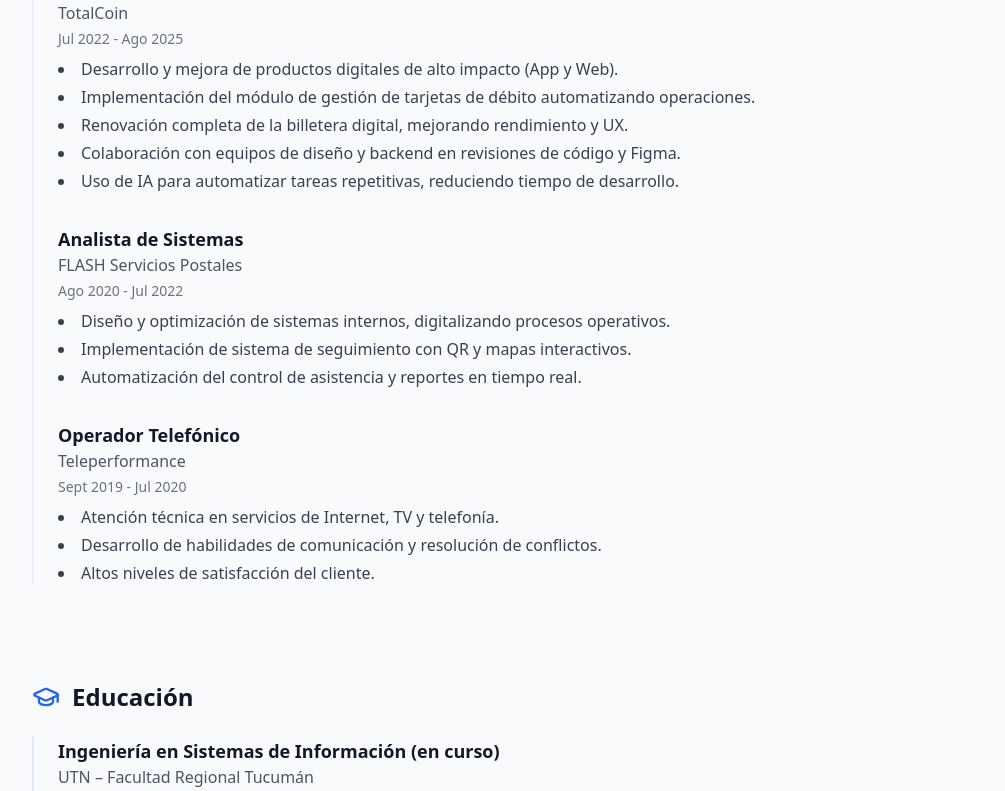
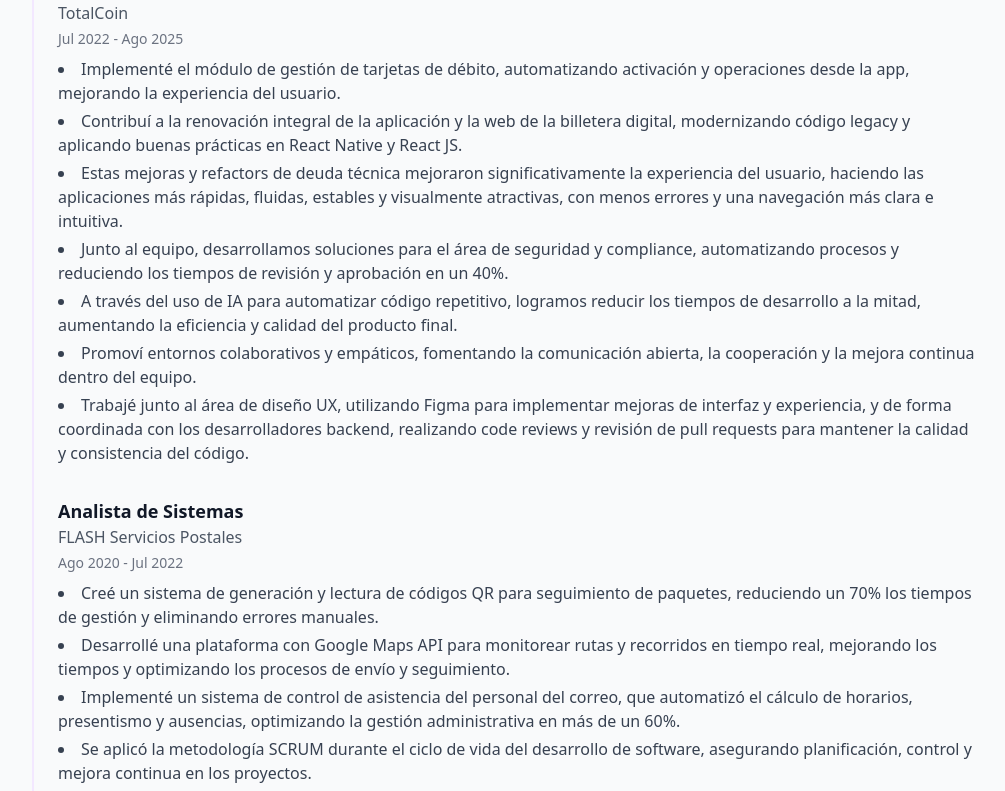
Before and after one commit to music1991/viviendas, a React (Vite) app: page /about in a window 1280 px wide. Shown: the part 789-1580 px from the top of the page, without its empty margins (136-1141 px from the left). Built offline with nearby package versions, Linux system fonts and the light colour scheme; no server answers.

Commit message:
Se ajustan descripciones de experiencias laborales

```diff
--- a/src/locales/en.json
+++ b/src/locales/en.json
@@ -52,11 +52,13 @@
           "company": "TotalCoin",
           "period": "Jul 2022 - Aug 2025",
           "details": [
-            "Developed and improved high-impact digital products (Web and Mobile).",
-            "Implemented debit card management module with automated workflows.",
-            "Redesigned the digital wallet, improving speed and UX.",
-            "Collaborated with design and backend teams through code reviews and Figma integration.",
-            "Used AI tools to automate repetitive tasks, reducing development time."
+            "Implemented the debit card management module, automating activation and operations directly from the app, improving user experience.",
+            "Contributed to the full redesign of the company’s web and mobile wallet, modernizing legacy code and applying best practices in React Native and React JS.",
+            "These improvements and technical debt refactors significantly enhanced user experience, making the applications faster, smoother, more stable, and visually engaging, with fewer errors and a clearer, more intuitive navigation.",
+            "Worked closely with the UX Design team using Figma to implement interface and experience improvements, and collaborated with backend developers through code reviews and pull request validation to ensure code quality and consistency.",
+            "Collaborated with the team to develop solutions for the Security and Compliance department, automating processes and reducing review and approval times by 40%.",
+            "Leveraged AI to automate repetitive coding tasks, cutting development time by half and increasing efficiency and product quality.",
+            "Promoted a collaborative and empathetic work environment, encouraging open communication, cooperation, and continuous improvement within the team."
           ]
         },
         {
@@ -64,9 +66,10 @@
           "company": "FLASH Postal Services",
           "period": "Aug 2020 - Jul 2022",
           "details": [
-            "Designed and optimized internal systems to digitalize operations.",
-            "Built QR-based tracking and real-time delivery dashboards.",
-            "Automated attendance and internal reporting processes."
+            "Built a QR code generation and scanning system for package tracking, reducing management times by 70% and eliminating manual errors.",
+            "Developed a platform using Google Maps API to monitor routes and deliveries in real time, improving timing and optimization of shipments and tracking.",
+            "Implemented a staff attendance control system that automated the calculation of schedules, attendance, and absences, improving administrative management by over 60%.",
+            "Applied the SCRUM methodology throughout the software development lifecycle, ensuring proper planning, control, and continuous improvement in projects."
           ]
         },
         {
@@ -74,9 +77,9 @@
           "company": "Teleperformance",
           "period": "Sept 2019 - Jul 2020",
           "details": [
-            "Provided technical support for Internet, TV and telephony services.",
-            "Developed strong communication and problem-solving skills.",
-            "Achieved high levels of customer satisfaction."
+            "Provided technical support for Internet, TV, and telephony services.",
+            "Developed assertive communication, empathy, and effective problem-solving skills under pressure.",
+            "Achieved high levels of customer satisfaction and consistently met performance metrics."
           ]
         }
       ]
@@ -193,7 +196,6 @@
       "tags": {
         "frontend": "Frontend React / React Native",
         "ui": "Modern UI",
-        "animations": "Smooth animations",
         "scalable": "Scalable & maintainable"
       }
     },
--- a/src/locales/es.json
+++ b/src/locales/es.json
@@ -12,7 +12,7 @@
     "text": "Sobre Mi",
     "languageSelector": "ES | EN | DE",
     "title": "Analista de Sistemas Soraire Sebastián, especializado en React Js y React Native.",
-    "detail": "Integro buenas prácticas con objetivos de negocio. \nDesde mi expertise en la construcción de Software eficiente y escalable, construyo soluciones que resuelven problemáticas específicas.",
+    "detail": "Integro buenas prácticas con objetivos de negocio. \nDesde mi expertise en la construcción de Software eficiente y escalable, creo soluciones que resuelven problemáticas específicas.",
     "speak": "Mi propósito es crear un impacto tangible, aportando valor mediante soluciones tecnológicas: automatizando procesos operativos, optimizando costos y mejorando la toma de decisiones.",
     "more": "Más"
   },
@@ -52,11 +52,13 @@
           "company": "TotalCoin",
           "period": "Jul 2022 - Ago 2025",
           "details": [
-            "Desarrollo y mejora de productos digitales de alto impacto (App y Web).",
-            "Implementación del módulo de gestión de tarjetas de débito automatizando operaciones.",
-            "Renovación completa de la billetera digital, mejorando rendimiento y UX.",
-            "Colaboración con equipos de diseño y backend en revisiones de código y Figma.",
-            "Uso de IA para automatizar tareas repetitivas, reduciendo tiempo de desarrollo."
+            "Implementé el módulo de gestión de tarjetas de débito, automatizando activación y operaciones desde la app, mejorando la experiencia del usuario.",
+            "Contribuí a la renovación integral de la aplicación y la web de la billetera digital, modernizando código legacy y aplicando buenas prácticas en React Native y React JS.",
+            "Estas mejoras y refactors de deuda técnica mejoraron significativamente la experiencia del usuario, haciendo las aplicaciones más rápidas, fluidas, estables y visualmente atractivas, con menos errores y una navegación más clara e intuitiva.",
+            "Junto al equipo, desarrollamos soluciones para el área de seguridad y compliance, automatizando procesos y reduciendo los tiempos de revisión y aprobación en un 40%.",
+            "A través del uso de IA para automatizar código repetitivo, logramos reducir los tiempos de desarrollo a la mitad, aumentando la eficiencia y calidad del producto final.",
+            "Promoví entornos colaborativos y empáticos, fomentando la comunicación abierta, la cooperación y la mejora continua dentro del equipo.",
+            "Trabajé junto al área de diseño UX, utilizando Figma para implementar mejoras de interfaz y experiencia, y de forma coordinada con los desarrolladores backend, realizando code reviews y revisión de pull requests para mantener la calidad y consistencia del código."
           ]
         },
         {
@@ -64,9 +66,10 @@
           "company": "FLASH Servicios Postales",
           "period": "Ago 2020 - Jul 2022",
           "details": [
-            "Diseño y optimización de sistemas internos, digitalizando procesos operativos.",
-            "Implementación de sistema de seguimiento con QR y mapas interactivos.",
-            "Automatización del control de asistencia y reportes en tiempo real."
+            "Creé un sistema de generación y lectura de códigos QR para seguimiento de paquetes, reduciendo un 70% los tiempos de gestión y eliminando errores manuales.",
+            "Desarrollé una plataforma con Google Maps API para monitorear rutas y recorridos en tiempo real, mejorando los tiempos y optimizando los procesos de envío y seguimiento.",
+            "Implementé un sistema de control de asistencia del personal del correo, que automatizó el cálculo de horarios, presentismo y ausencias, optimizando la gestión administrativa en más de un 60%.",
+            "Se aplicó la metodología SCRUM durante el ciclo de vida del desarrollo de software, asegurando planificación, control y mejora continua en los proyectos."
           ]
         },
         {
@@ -74,9 +77,9 @@
           "company": "Teleperformance",
           "period": "Sept 2019 - Jul 2020",
           "details": [
-            "Atención técnica en servicios de Internet, TV y telefonía.",
-            "Desarrollo de habilidades de comunicación y resolución de conflictos.",
-            "Altos niveles de satisfacción del cliente."
+            "Brindé soporte técnico en servicios de Internet, TV y telefonía.",
+            "Desarrollé habilidades de comunicación asertiva, empatía y resolución efectiva de problemas bajo presión.",
+            "Alcancé altos niveles de satisfacción del cliente y cumplimiento de métricas de eficiencia."
           ]
         }
       ]
@@ -193,7 +196,6 @@
       "tags": {
         "frontend": "Frontend React / React Native",
         "ui": "UI Moderna",
-        "animations": "Animaciones suaves",
         "scalable": "Escalable y mantenible"
       }
     },
--- a/src/pages/Contact.tsx
+++ b/src/pages/Contact.tsx
@@ -100,7 +100,6 @@
           <div className="mt-6 flex flex-wrap gap-3 text-sm">
             <span className="px-3 py-1 rounded-full bg-white/15 border border-white/25">{t("contact.hero.tags.frontend")}</span>
             <span className="px-3 py-1 rounded-full bg-white/15 border border-white/25">{t("contact.hero.tags.ui")}</span>
-            <span className="px-3 py-1 rounded-full bg-white/15 border border-white/25">{t("contact.hero.tags.animations")}</span>
             <span className="px-3 py-1 rounded-full bg-white/15 border border-white/25">{t("contact.hero.tags.scalable")}</span>
           </div>
         </div>
```
Also changed, not shown: src/pages/AboutMe.tsx (+12 -1 lines).
